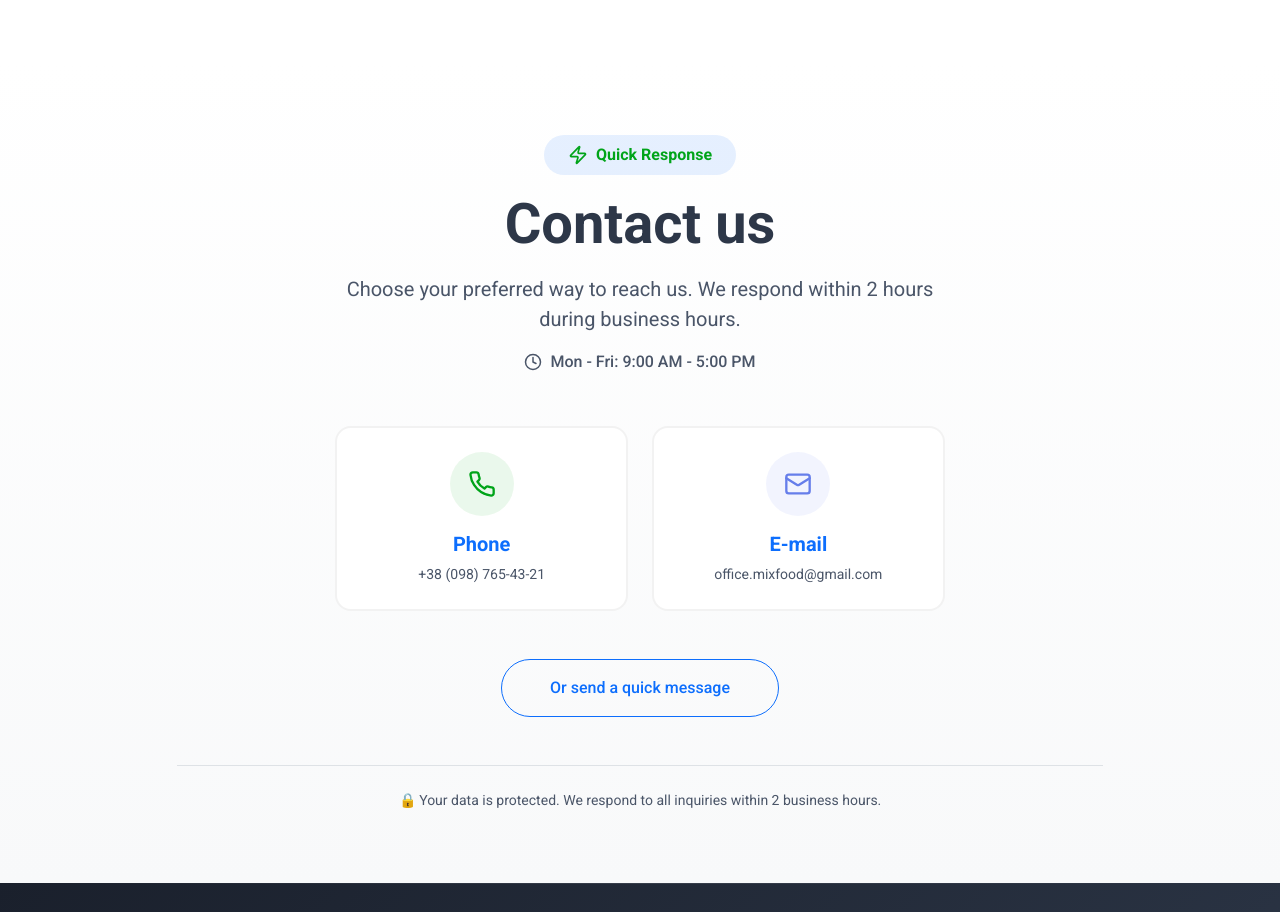
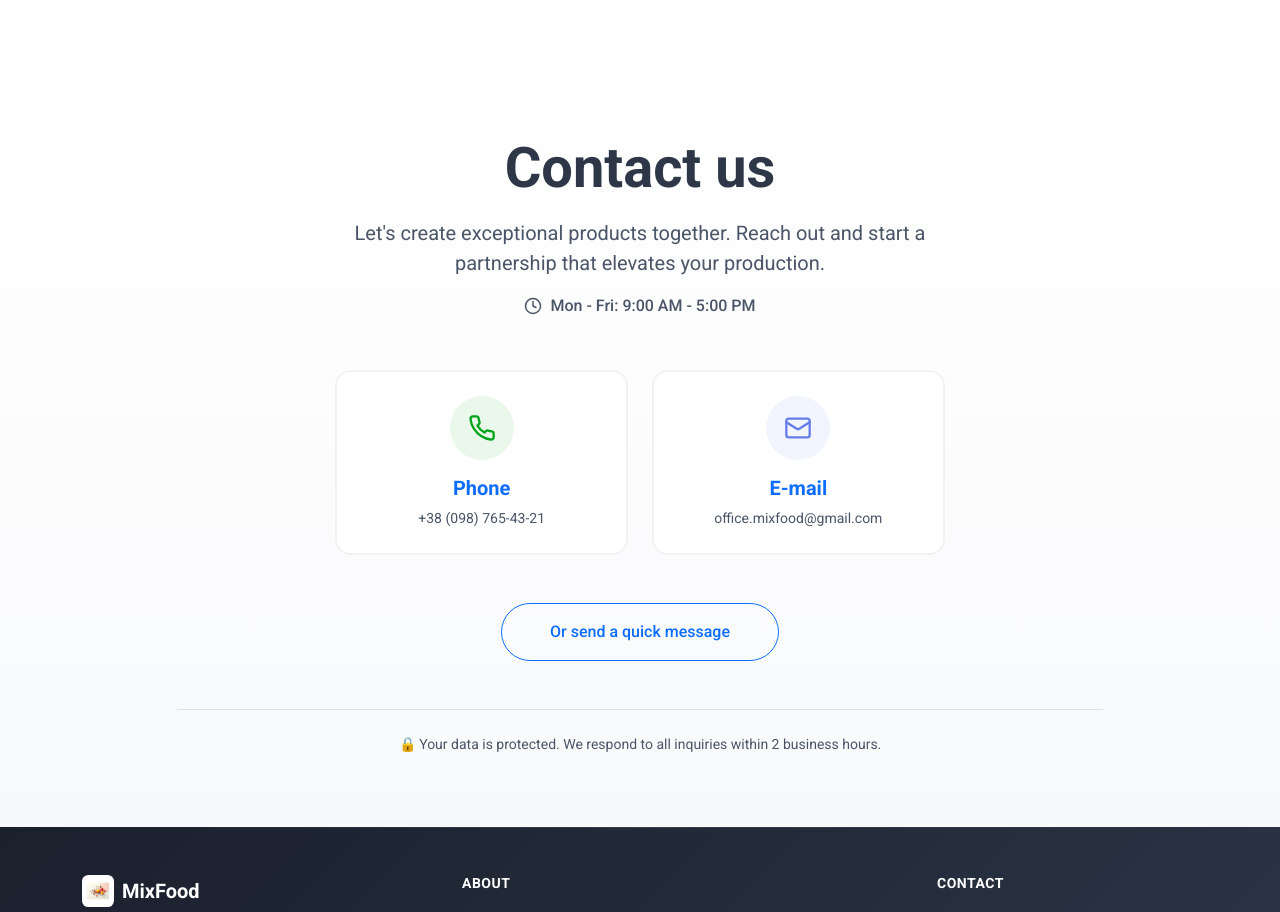
Before and after one commit to RenatAsadulov/Mix-food, a React (Vite) app: page / in a window 1280 px wide. Shown: the part 2300-3212 px from the top of the page. Built offline with nearby package versions, Linux system fonts and the light colour scheme.

Commit message:
contact form updates, changing text and removing the badge

```diff
--- a/package.json
+++ b/package.json
@@ -1,6 +1,6 @@
 {
   "name": "mixfood-site",
-  "version": "1.0.0",
+  "version": "1.0.1",
   "private": true,
   "engines": {
     "node": ">=22"
--- a/src/i18n/i18n.jsx
+++ b/src/i18n/i18n.jsx
@@ -113,7 +113,7 @@ const translations = {
     contact: {
       title: "Contact us",
       successTitle: "Thank you!",
-      lead: "Choose your preferred way to reach us. We respond within 2 hours during business hours.",
+      lead: "Let's create exceptional products together. Reach out and start a partnership that elevates your production.",
       successMessage: "We will contact you soon.",
       name: "Name",
       email: "E-mail",
@@ -290,7 +290,7 @@ const translations = {
     contact: {
       title: "Skontaktuj się z nami",
       successTitle: "Dziękujemy!",
-      lead: "Wybierz preferowany sposób kontaktu. Odpowiadamy w ciągu 2 godzin w godzinach pracy.",
+      lead: "Twórzmy razem wyjątkowe produkty. Skontaktuj się i rozpocznij współpracę, która podniesie Twoją produkcję.",
       successMessage: "Skontaktujemy się wkrótce.",
       name: "Imię",
       email: "E-mail",
@@ -468,7 +468,7 @@ const translations = {
     contact: {
       title: "Зв'яжіться з нами",
       successTitle: "Дякуємо!",
-      lead: "Оберіть зручний спосіб зв'язку. Ми відповідаємо протягом 2 годин у робочий час.",
+      lead: "Створюймо разом продукти, які вражають. Зв'яжіться з нами та розпочніть партнерство, що підніме ваше виробництво.",
       successMessage: "Ми зв'яжемося з вами найближчим часом.",
       name: "Ім'я",
       email: "Ел. пошта",
--- a/src/sections/Contact.jsx
+++ b/src/sections/Contact.jsx
@@ -1,6 +1,6 @@
 import { useState } from "react";
 import { motion } from "framer-motion";
-import { Mail, Phone, MessageCircle, Zap, Clock } from "lucide-react";
+import { Mail, Phone, MessageCircle, Clock } from "lucide-react";
 import { useI18n } from "../i18n/i18n";
 
 export default function Contact() {
@@ -73,10 +73,6 @@ export default function Contact() {
               transition={{ duration: 0.6 }}
               className="text-center mb-5"
             >
-              <div className="d-inline-flex align-items-center gap-2 mb-3 px-4 py-2 bg-primary bg-opacity-10 rounded-pill">
-                <Zap size={20} className="text-primary" />
-                <span className="fw-semibold text-primary">{t("contact.quickResponse")}</span>
-              </div>
               <h2 className="display-4 fw-bold mb-3">
                 {t("contact.title")}
               </h2>
```
